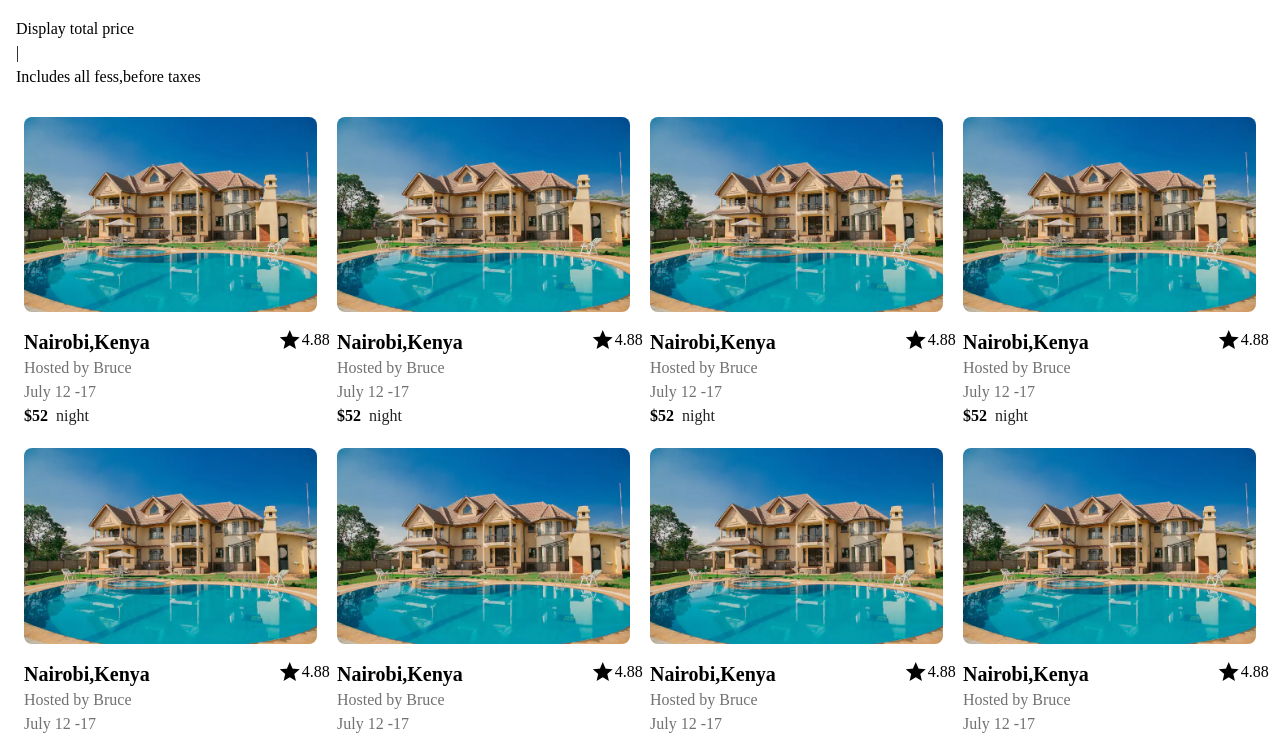
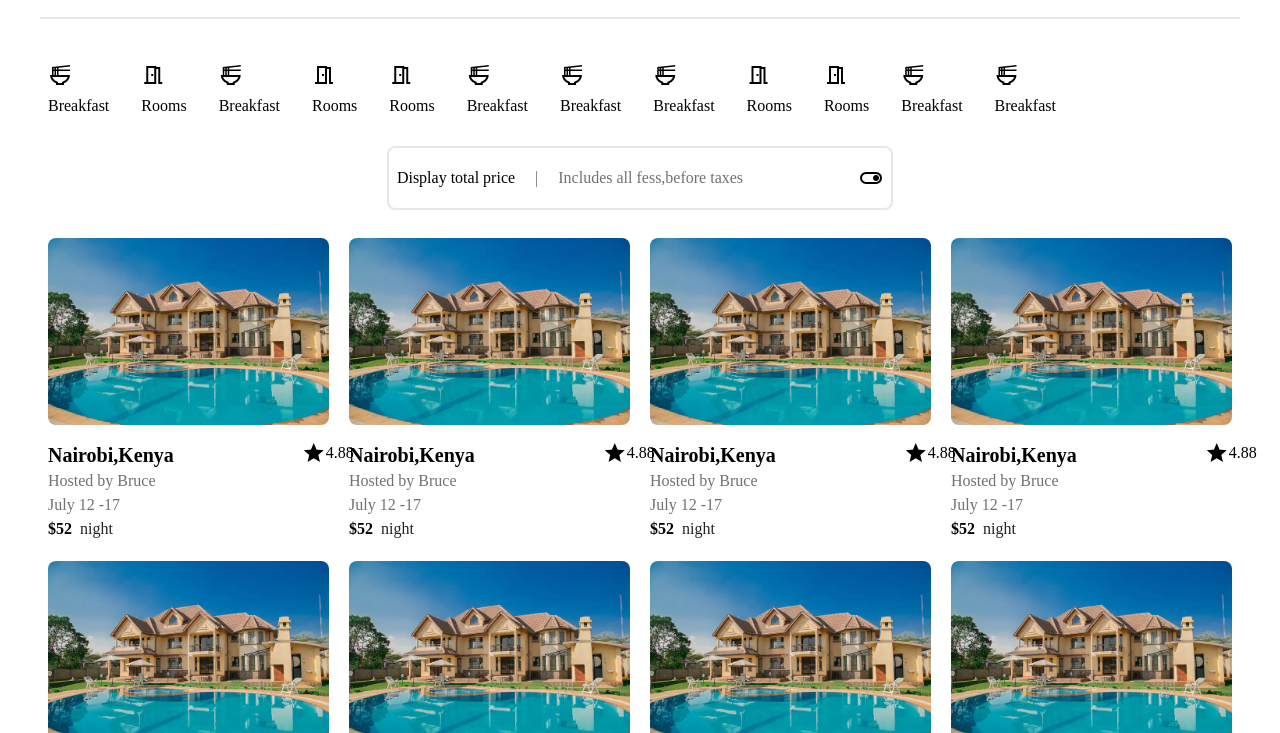
Before and after one commit to AdelineA/airbnb_cloning_challenge, a website built with Vite: page index.html in a window 1280 px wide. Shown: the part 87-820 px from the top of the page. Built offline with nearby package versions, Linux system fonts and the light colour scheme.

Commit message:
updating my page

```diff
--- a/index.html
+++ b/index.html
@@ -9,7 +9,7 @@
 
 </head>
 <body>
-    <div class="px-4 font-[havard]">
+    <div class="px-10 font-[havard]">
         <div class="flex py-5 justify-between">
             <div class="w-16 h-16"><img src="imgs/logo.png"></div>
             <div class="flex gap-4 text-center items-center border-2 w-96 h-12 px-6 rounded-full">
@@ -22,29 +22,105 @@
                 search
                 </span>
             </div>
-            <div class="flex gap-4">
+            <div class="flex gap-6 items-center">
                <p class="">Airbnb your home</p>
-               <div class="flex gap-4">
+               <span class="material-icons-outlined">
+                language
+                </span>
+               <div class="flex gap-2 border-2 w-20 h-10 rounded-full items-center px-2">
                 <span class="material-icons-outlined">
                     menu
-
                 </span>
                 <span class="material-icons-outlined">
                     account_circle
                 </span>
                </div>
             </div>
-            <hr>
-
         </div>
-        <div>
-
+        <div class="border "></div>
+        <div class="flex mt-10 gap-4">
+           <div class="px-2 py-1">
+            <span class="material-icons-outlined">
+                ramen_dining
+                </span>
+                <p class="">Breakfast</p>
+           </div>
+           <div class="px-2 py-1">
+            <span class="material-icons-outlined">
+                meeting_room
+                </span>
+                <p>Rooms</p>
+           </div>
+           <div class="px-2 py-1">
+            <span class="material-icons-outlined">
+                ramen_dining
+                </span>
+                <p class="">Breakfast</p>
+           </div>
+           <div class="px-2 py-1">
+            <span class="material-icons-outlined">
+                meeting_room
+                </span>
+                <p>Rooms</p>
+           </div>
+           <div class="px-2 py-1">
+            <span class="material-icons-outlined">
+                meeting_room
+                </span>
+                <p>Rooms</p>
+           </div>
+           <div class="px-2 py-1">
+            <span class="material-icons-outlined">
+                ramen_dining
+                </span>
+                <p class="">Breakfast</p>
+           </div>
+           <div class="px-2 py-1">
+            <span class="material-icons-outlined">
+                ramen_dining
+                </span>
+                <p class="">Breakfast</p>
+           </div>
+           <div class="px-2 py-1">
+            <span class="material-icons-outlined">
+                ramen_dining
+                </span>
+                <p class="">Breakfast</p>
+           </div>
+           <div class="px-2 py-1">
+            <span class="material-icons-outlined">
+                meeting_room
+                </span>
+                <p>Rooms</p>
+           </div>
+           <div class="px-2 py-1">
+            <span class="material-icons-outlined">
+                meeting_room
+                </span>
+                <p>Rooms</p>
+           </div>
+           <div class="px-2 py-1">
+            <span class="material-icons-outlined">
+                ramen_dining
+                </span>
+                <p class="">Breakfast</p>
+           </div>
+           <div class="px-2 py-1 hover:underline">
+            <span class="material-icons-outlined">
+                ramen_dining
+                </span>
+                <p class="">Breakfast</p>
+           </div>
         </div>
-        <div>
-            <p>Display total price</p>
-            <p>|</p>
-            <p>Includes all fess,before taxes</p>
-
+        <div class="flex justify-center items-center mt-6">
+            <div class="flex gap-5 border-2 rounded-lg w-fit h-16 px-2 items-center">
+                <p>Display total price</p>
+                <p class="text-[#717171]">|</p>
+                <p class="text-[#717171]">Includes all fess,before taxes</p>
+                <span class="material-icons-outlined text-grey-300 ml-24">
+                    toggle_on
+                    </span>
+            </div>
         </div>
         <div class="grid grid-cols-4 gap-1 mt-5">
             <div class="flex-col px-2 py-2">
```
